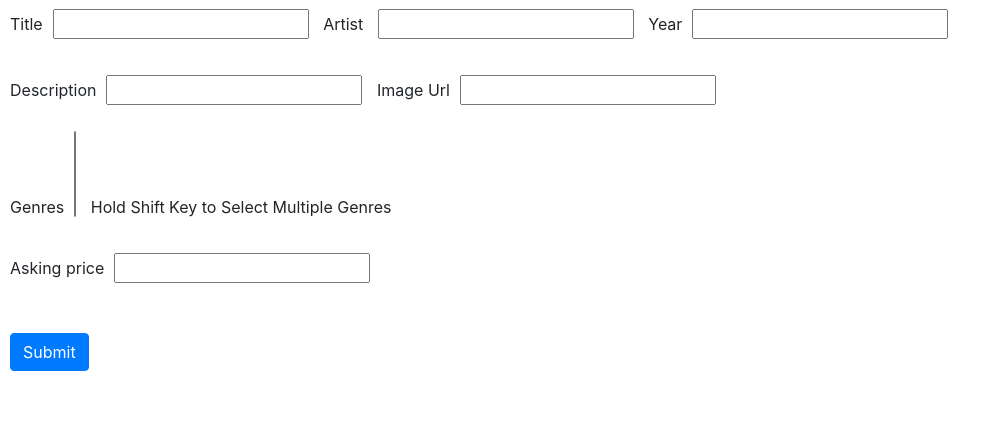
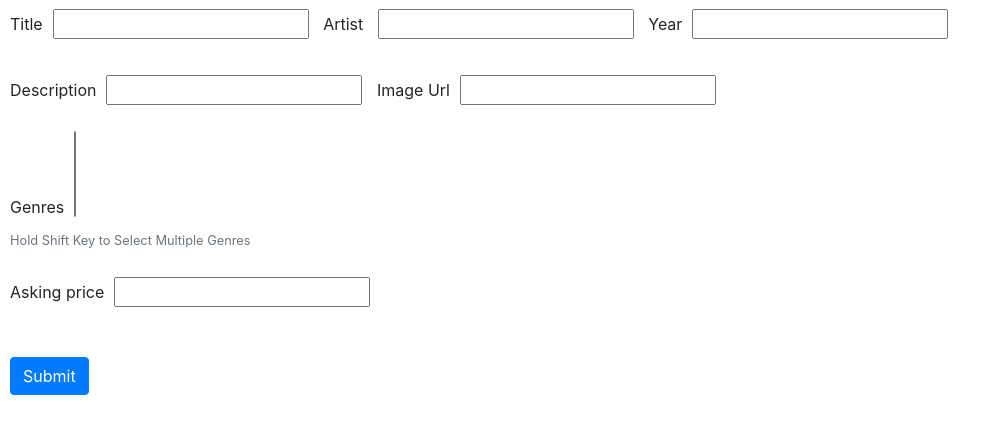
Before and after one commit to mrumiker/ebay-clone, a Django app: page /create in a window 1280 px wide. Shown: the part 210-644 px from the top of the page, without its empty margins (0-1001 px from the left). Run offline with Django 3.2, Linux system fonts and the light colour scheme; the visitor is signed in with stand-in values (Sample User, id 1); data that the repository does not hold is empty; some libraries are stand-ins or nearby versions.

Commit message:
improve Help text format on create form

```diff
--- a/auctions/templates/auctions/create.html
+++ b/auctions/templates/auctions/create.html
@@ -14,7 +14,8 @@
     <label for="albumCover">Image Url </label>{{ album_form.image_url }}
   </div>
   <div class="form-group">
-    <label for="albumGenres">Genres </label>{{ album_form.genres }} <span>{{ album_form.genres.help_text }}</span>
+    <label for="albumGenres">Genres </label>{{ album_form.genres }}
+    <small class="form-text text-muted">{{ album_form.genres.help_text }}</small>
   </div>
   <div class="form-group">
     <label for="albumPrice">Asking price </label>{{ album_form.initial_price }}
```
